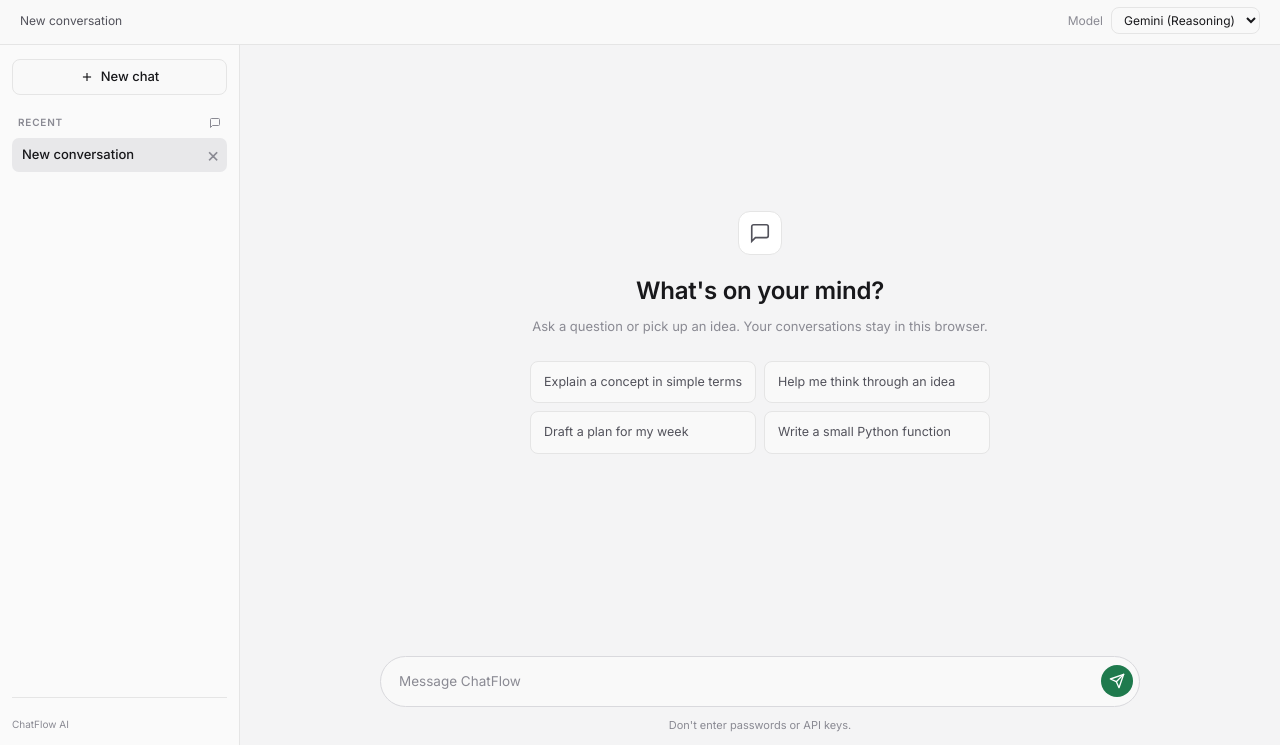
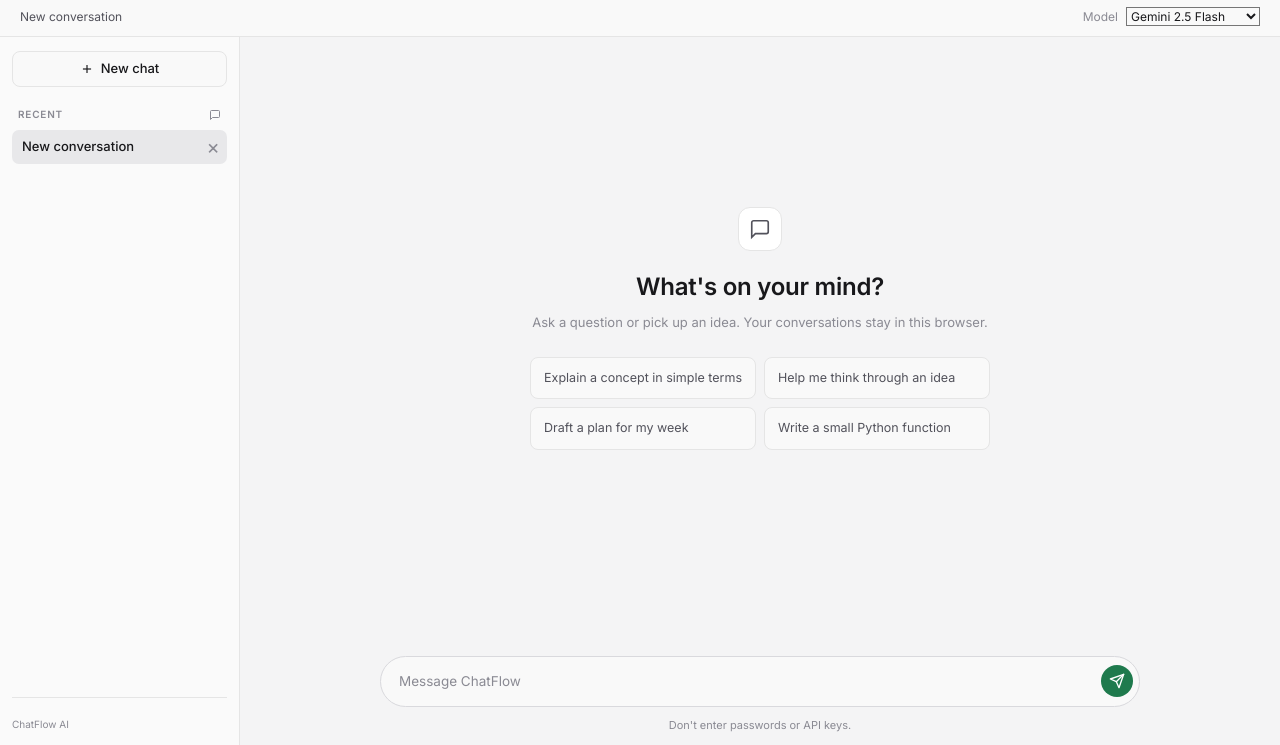
Before and after one commit to AhmdRifad/chatflow-ai, a website: page public/index.html in a window 1280 px wide. Shown: the part 55-800 px from the top of the page. Drawn offline with nearby package versions, Linux system fonts and the light colour scheme.

Commit message:
Update index.html

```diff
--- a/public/index.html
+++ b/public/index.html
@@ -44,10 +44,14 @@
       <div class="subheader-left" id="subheaderLeft">New conversation</div>
       <div class="subheader-right">
         <span class="subheader-label">Model</span>
-        <select class="model-select" id="modelSelect">
-          <option value="Flow Reason">Gemini (Reasoning)</option>
-          <option value="Flow Fast">DeepSeek (Fast)</option>
-        </select>
+    <select id="model-select">
+    <option value="gemini-2.5-flash">Gemini 2.5 Flash</option>
+    <option value="groq-llama3-70b">Groq Llama 3 (70B)</option>
+    <option value="groq-mixtral">Groq Mixtral (8x7B)</option>
+</select>
+
+</select>
+
       </div>
     </div>
 
```
